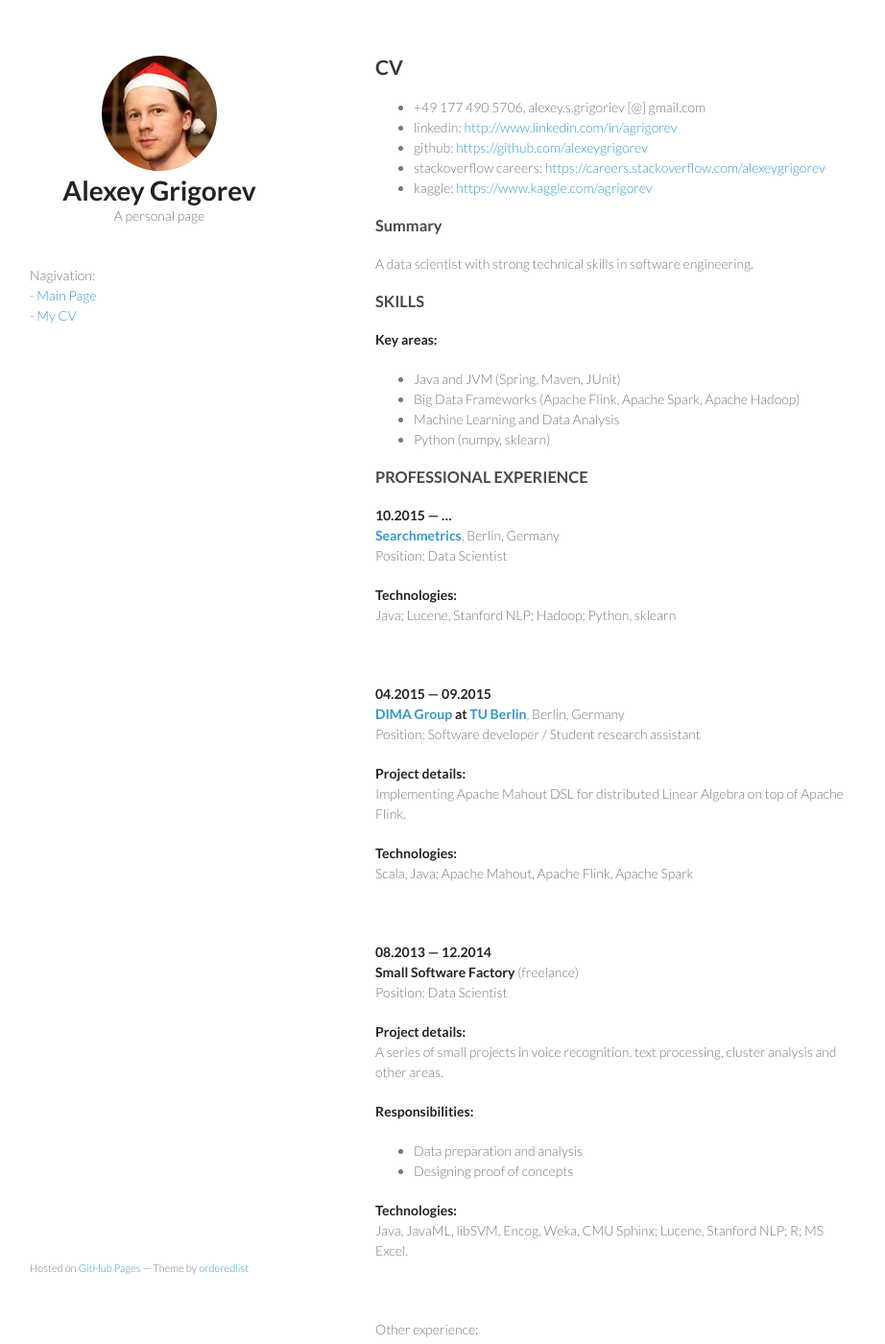
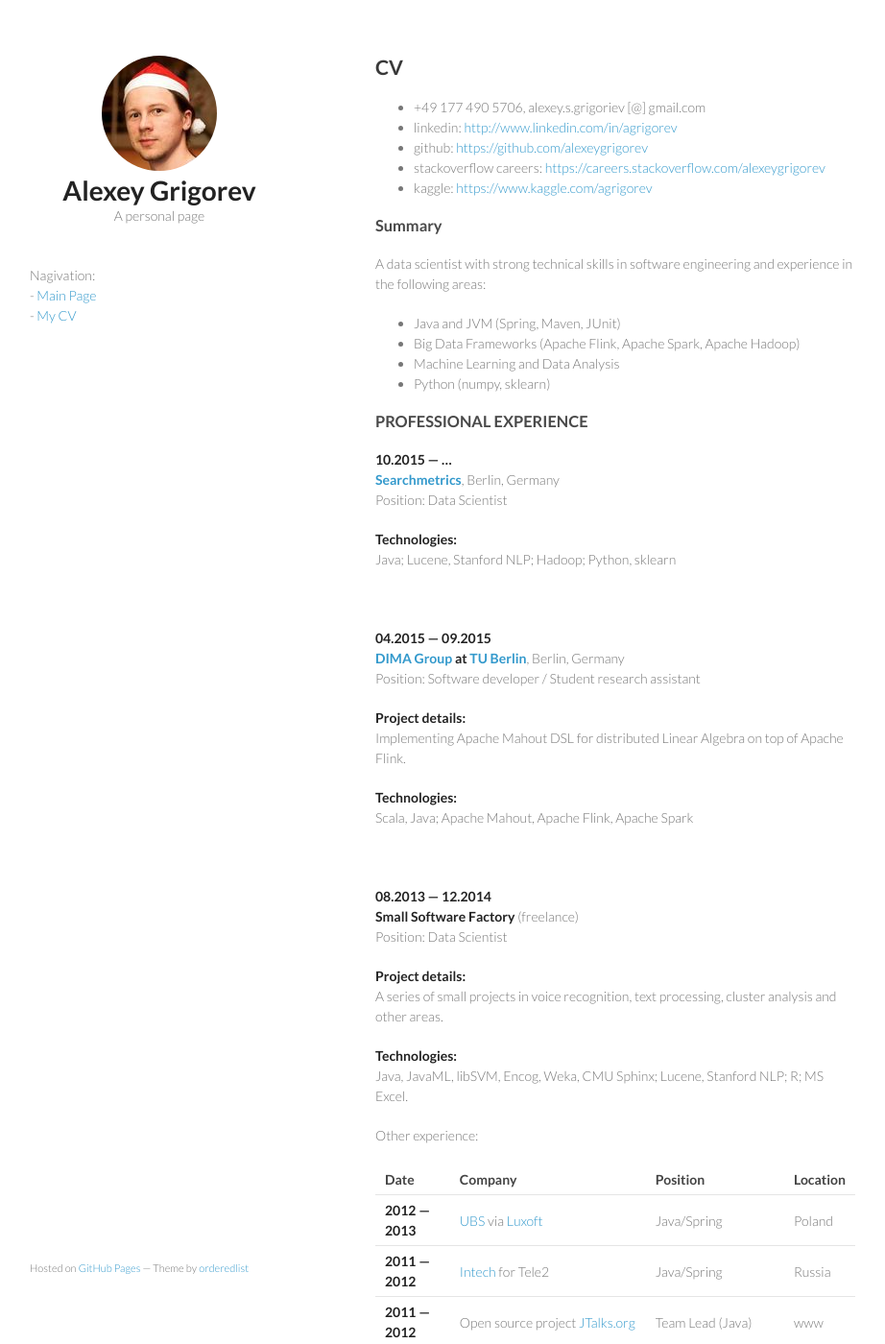
Before and after one commit to alexeygrigorev/alexeygrigorev.github.io, a Jekyll site: the page built from cv.md, in a window 1280 px wide and 1400 px high. Shown: the whole window at 96% size, without its empty margins (179-1101 px from the left). Built offline with Jekyll 4.4.1, drawn with Linux system fonts in a browser that asks for light colours; some of the changed text lies outside the part shown.

Commit message:
Update cv.md

```diff
--- a/cv.md
+++ b/cv.md
@@ -17,12 +17,7 @@ title: Alexey Grigorev - CV
 
 ### Summary
 
-A data scientist with strong technical skills in software engineering.
-
-
-### SKILLS
-
-<strong>Key areas:</strong>
+A data scientist with strong technical skills in software engineering and experience in the following areas:
 
 - Java and JVM (Spring, Maven, JUnit)
 - Big Data Frameworks (Apache Flink, Apache Spark, Apache Hadoop)
@@ -63,17 +58,9 @@ Position: Data Scientist<br/>
 <strong>Project details:</strong><br/>
 A series of small projects in voice recognition, text processing, cluster analysis and other areas.
 
-<strong>Responsibilities:</strong>
-
-- Data preparation and analysis
-- Designing proof of concepts
-
-
 <strong>Technologies:</strong><br/>
 Java, JavaML, libSVM, Encog, Weka, CMU Sphinx; Lucene, Stanford NLP; R; MS Excel.
 
-
-&nbsp;
 
 Other experience:
 
@@ -142,7 +129,7 @@ Other experience:
 **2013 &mdash; 2015**, [IT4BI Master Program](http://it4bi.univ-tours.fr/)<br/>
 Joint Master program by Université libre de Bruxelles, Université François-Rabelais de Tours and
 Technische Universität Berlin.<br/>
-Specialization: Distributed and Large-Scale Business Intelligence at TU Berlin, DIMA group.<br/>
+Specialization: Large-Scale Business Intelligence<br/>
 Degree work: "[Identifier namespaces in mathematical notation](http://arxiv.org/abs/1601.03354)"<br/>
 
 **2006 &mdash; 2010**, Far Eastern State Academy<br/>
@@ -154,8 +141,7 @@ Degree work: "Commodity Circulation Process in Sterh Ltd."<br/>
 Department: Foreign Languages<br/>
 Specialization: English<br/>
 
-
-#### Independent coursework highlights:
+**Independent coursework highlights:**
 
 - [Algorithms: Design and Analysis, Part 1, coursera](https://www.coursera.org/course/algo) (2013)
 - [Statistics: Making Sense of Data, coursera](https://www.coursera.org/course/introstats) (2013)
```
